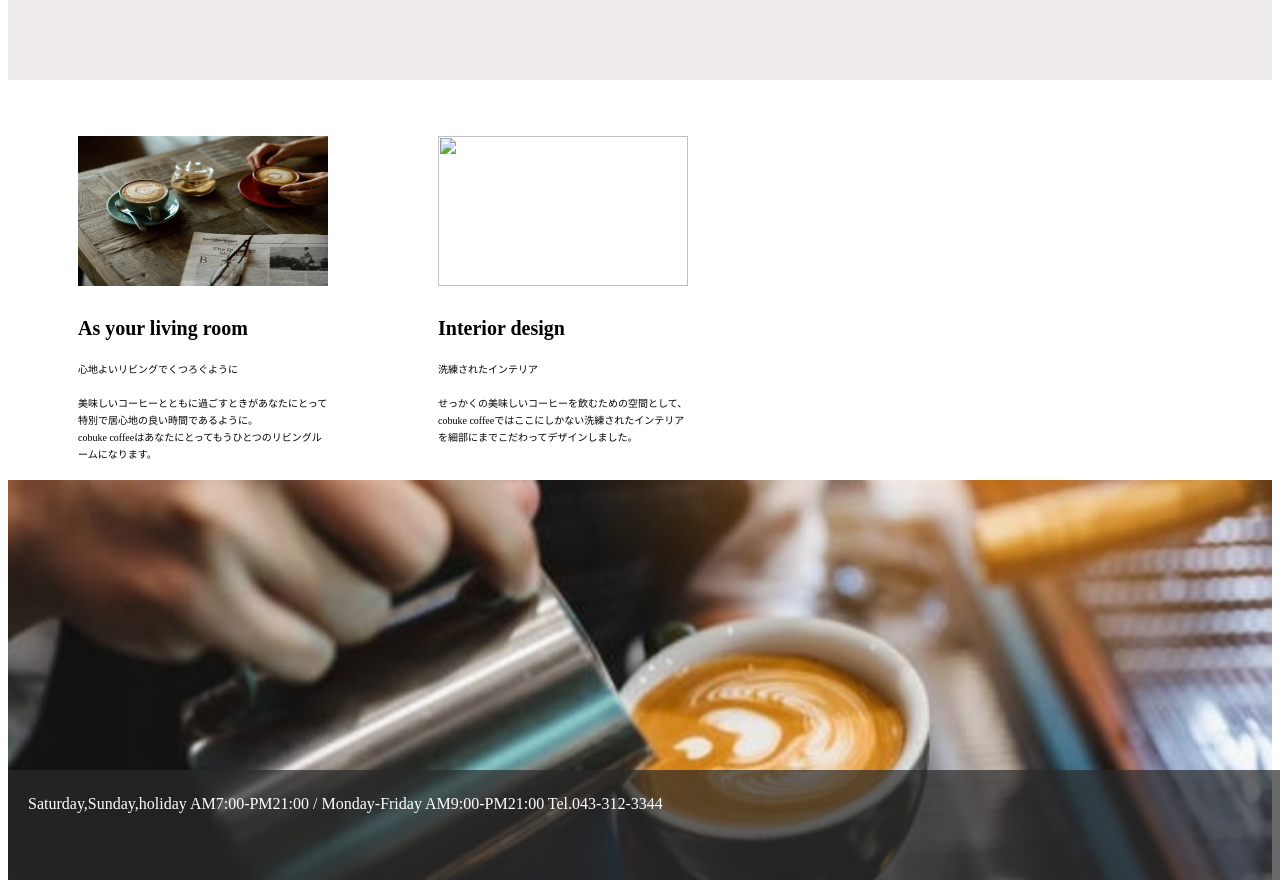
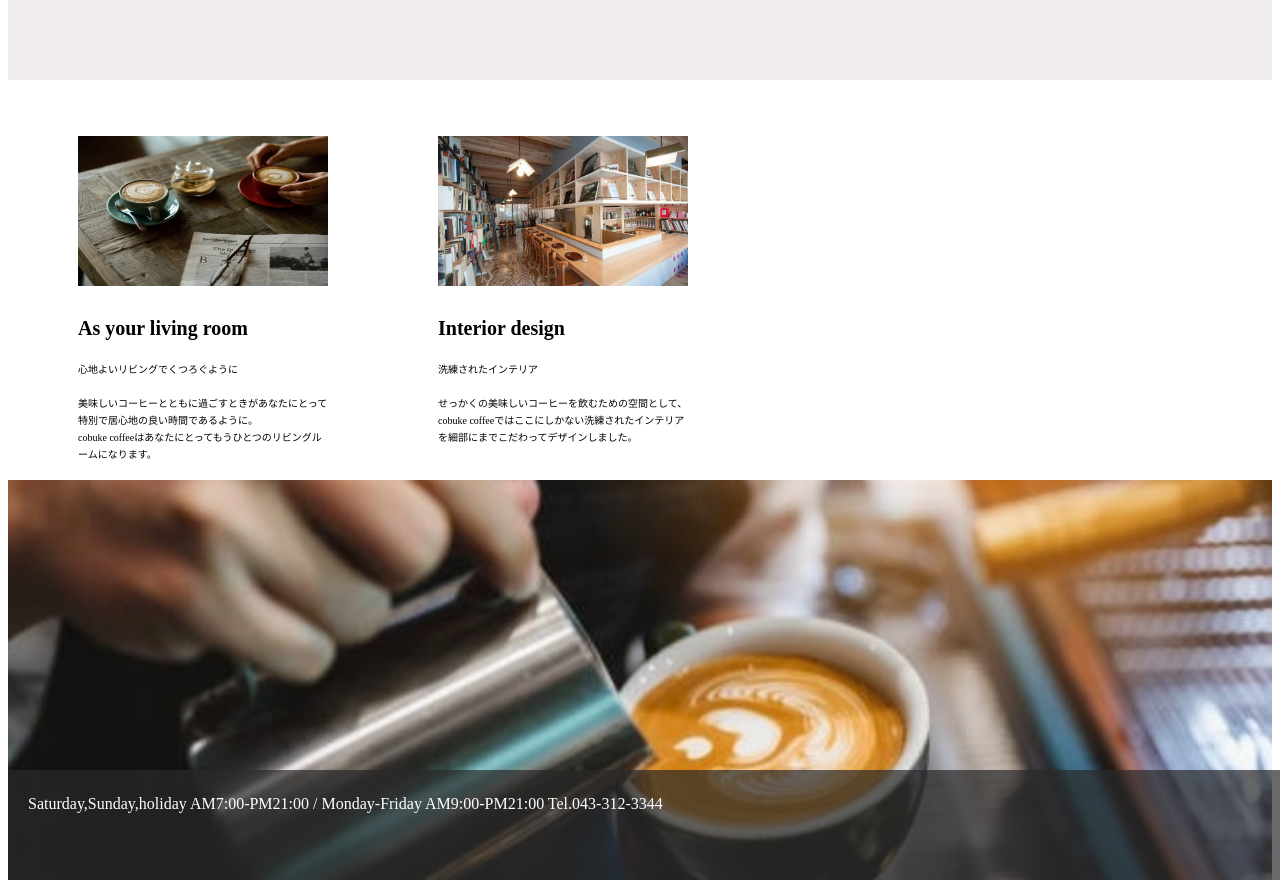
Before and after one commit to rusuntic/coffeecafe, a plain HTML site: page index.html in a window 1280 px wide. Shown: the part 1220-2108 px from the top of the page. Drawn offline with Linux system fonts and the light colour scheme; files that its build step writes are made by us from their sources; files whose address does not match are found by name.

Commit message:
Update index.html

```diff
--- a/index.html
+++ b/index.html
@@ -115,7 +115,7 @@
 
     <div class="room">
       <figure>
-       <img src="images/photo7.jpg">
+       <img src="https://github.com/rusuntic/coffeecafe/blob/main/photo7.jpg?raw=true">
        <figcaption>
        <h2>Interior design</h2>
        <p>洗練されたインテリア<br></br>せっかくの美味しいコーヒーを飲むための空間として、cobuke coffeeではここにしかない洗練されたインテリアを細部にまでこだわってデザインしました。</p>
```
